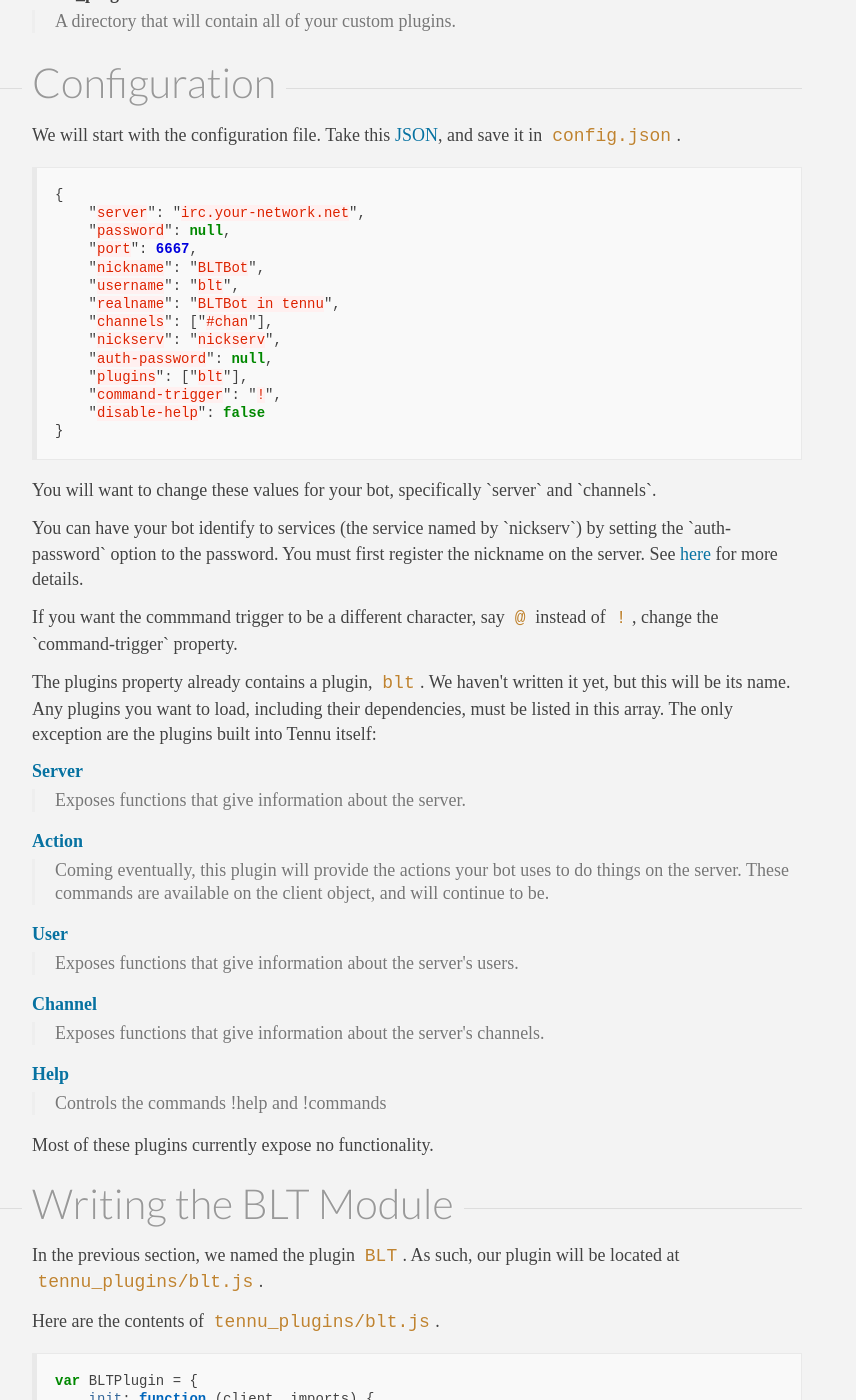
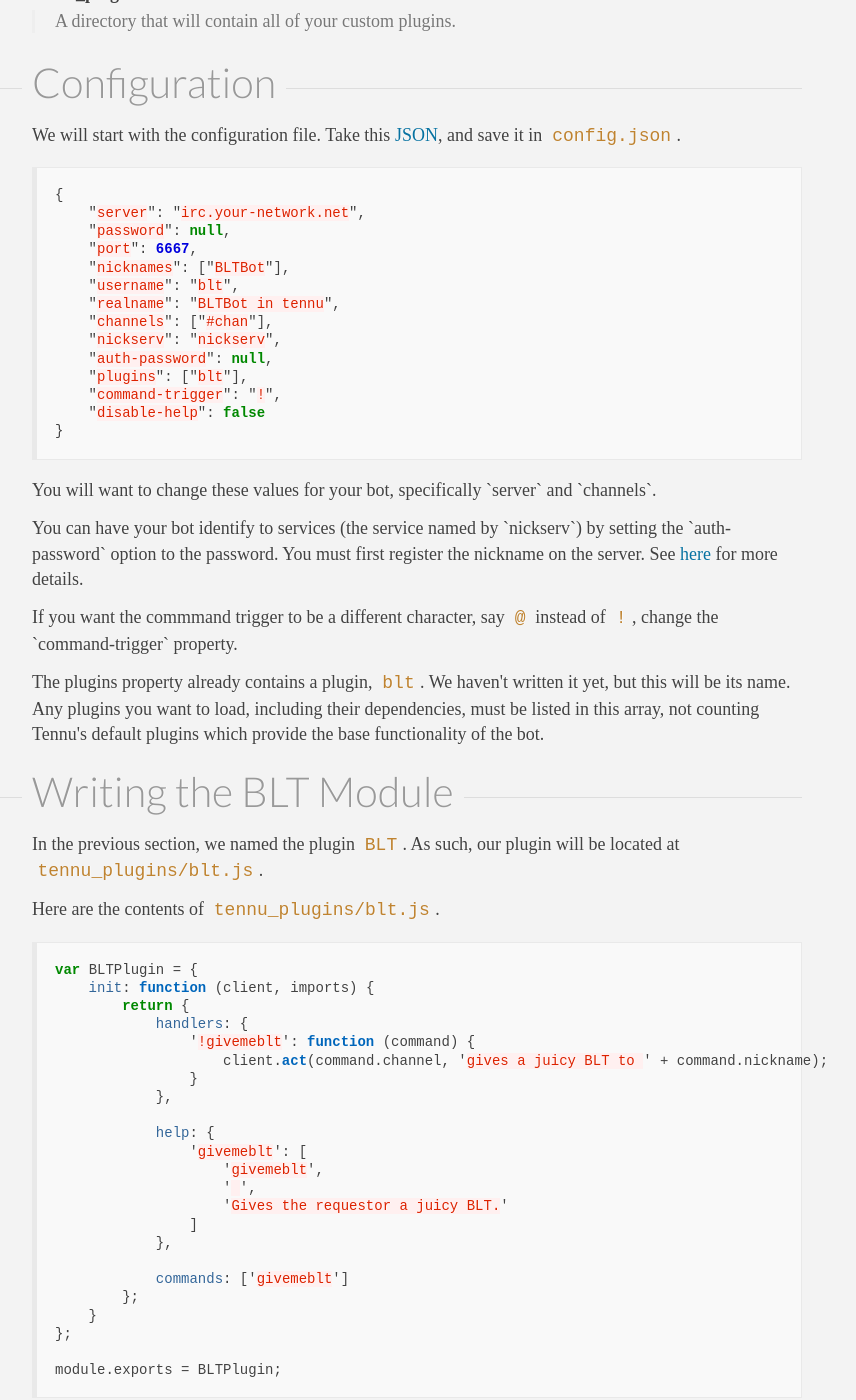
Before and after one commit to Tennu/tennu.github.io, a Jekyll site: the page built from documentation/getting-started.html, in a window 1280 px wide and 1400 px high, scrolled down 1187 px. Shown: the whole window, without its empty margins (223-1079 px from the left). Built offline with Jekyll 4.4.1, drawn with Linux system fonts in a browser that asks for light colours; some web fonts are replaced.

Commit message:
Update config examples.

```diff
--- a/documentation/changelog.html
+++ b/documentation/changelog.html
@@ -6,7 +6,7 @@ title: Changelog
 <h2>v3.0.0</h2>
 
 <ul>
-    <li>Added: <code>irc-socket</code> dependency upgradee to at least <code>v.3.0.2</code>.</li>
+    <li>Added: <code>irc-socket</code> dependency upgradee to at least <code>v.3.0.5</code>.</li>
     <li>Added: <code>after-events</code> dependency upgraded to at least <code>v.1.0.1</code>.</li>
     <li>Added: <code>NicknameTracker</code> object removed, replaced by <a href="/plugins/self"><code>self</code> plugin</a>.</li>
     <li>Added: Request and require <code>multi-prefix</code>  capability.</li>
--- a/documentation/getting-started.html
+++ b/documentation/getting-started.html
@@ -72,7 +72,7 @@ title: Getting Started
     "server": "irc.your-network.net",
     "password": null,
     "port": 6667,
-    "nickname": "BLTBot",
+    "nicknames": ["BLTBot"],
     "username": "blt",
     "realname": "BLTBot in tennu",
     "channels": ["#chan"],
@@ -102,33 +102,8 @@ title: Getting Started
 <p>
   The plugins property already contains a plugin, <code>blt</code>. We haven't
   written it yet, but this will be its name. Any plugins you want to load,
-  including their dependencies, must be listed in this array.
-  The only exception are the plugins built into Tennu itself:
-</p>
-
-<dl>
-  <dt><a href="/plugins/server">Server</a></dt>
-  <dd>Exposes functions that give information about the server.</dd>
-
-  <dt><a href="/plugins/action">Action</a></dt>
-  <dd>
-    Coming eventually, this plugin will provide the actions your bot uses
-    to do things on the server. These commands are available on the
-    client object, and will continue to be.
-  </dd>
-
-  <dt><a href="/plugins/user">User</a></dt>
-  <dd>Exposes functions that give information about the server's users.</dd>
-
-  <dt><a href="/plugins/channel">Channel</a></dt>
-  <dd>Exposes functions that give information about the server's channels.</dd>
-
-  <dt><a href="/plugins/help">Help</a></dt>
-  <dd>Controls the commands !help and !commands</dd>
-</dl>
-
-<p class="note">
-  Most of these plugins currently expose no functionality.
+  including their dependencies, must be listed in this array, not counting
+  Tennu's default plugins which provide the base functionality of the bot.
 </p>
 
 <h2>Writing the BLT Module</h2>
```
